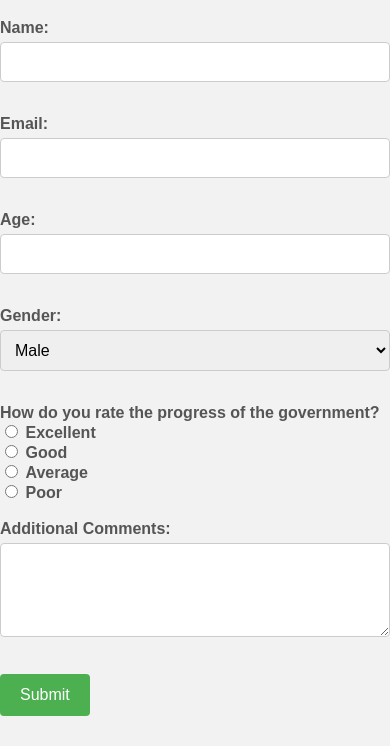
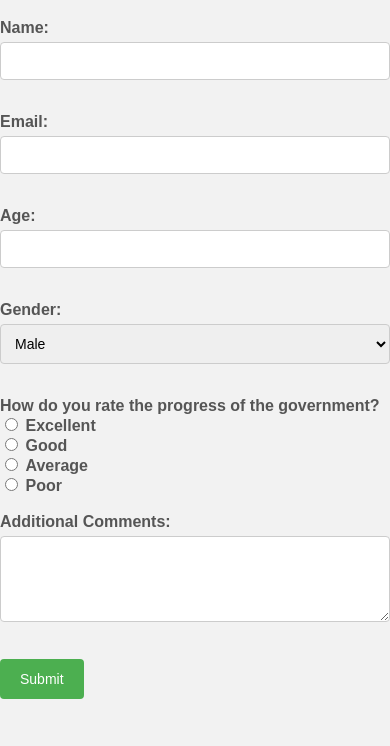
Before and after one commit to Abdullah-1013/Govt-Survey, a plain HTML site: page index.html in a window 390 px wide. Shown: the part 98-844 px from the top of the page. Drawn offline with Linux system fonts and the light colour scheme.

Commit message:
Made it mobile responsive

```diff
--- a/styles.css
+++ b/styles.css
@@ -55,3 +55,20 @@ input[type="button"]:hover {
 textarea {
     resize: vertical;
 }
+
+/* Media queries for mobile responsiveness */
+@media screen and (max-width: 600px) {
+    .container {
+        padding: 10px;
+    }
+    input[type="text"],
+    input[type="email"],
+    input[type="number"],
+    select,
+    textarea {
+        font-size: 14px;
+    }
+    input[type="button"] {
+        font-size: 14px;
+    }
+}
```
